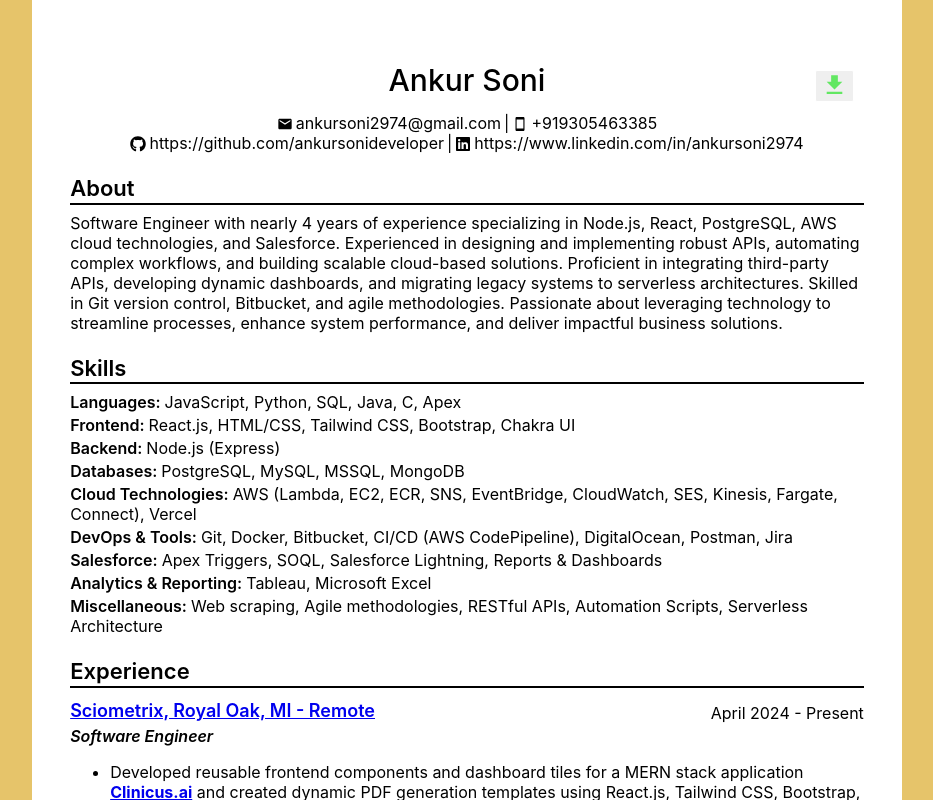
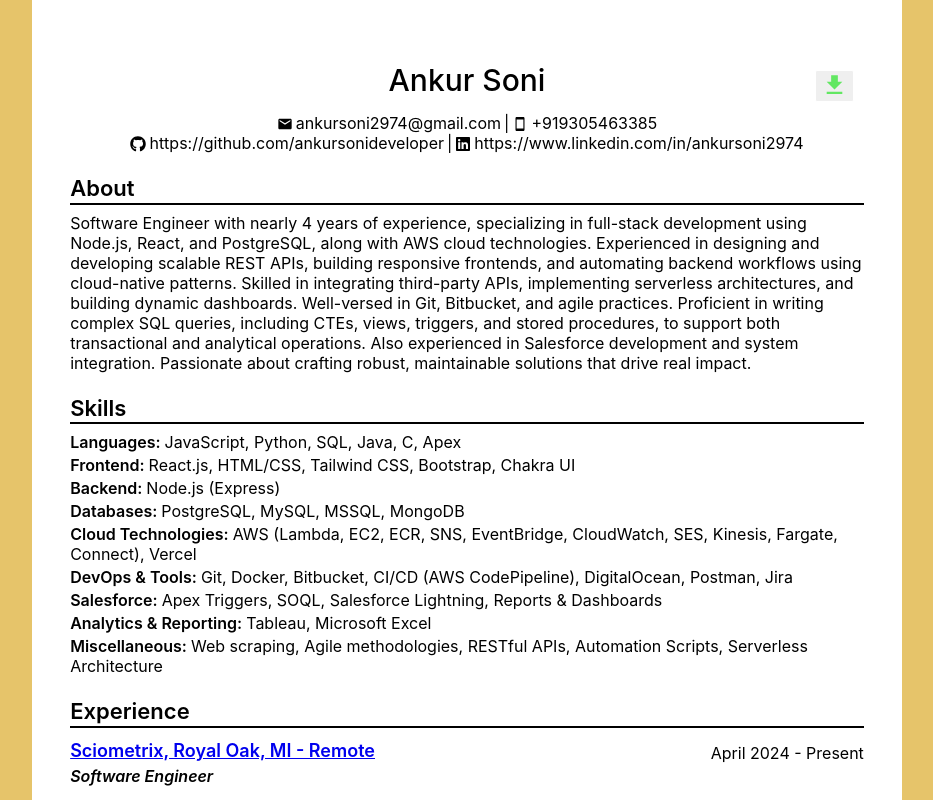
Before and after one commit to ankursonideveloper/resume, a React (Create React App) app in the folder resume/: page / in a window 1280 px wide. Shown: the top 800 px of the page, without its empty margins (173-1106 px from the left). Built offline with nearby package versions, Linux system fonts and the light colour scheme.

Commit message:
updated About

```diff
--- a/resume/src/Information/Information.js
+++ b/resume/src/Information/Information.js
@@ -7,7 +7,7 @@
   downloadLink: "https://drive.google.com/uc?export=download&id=1_kfakWmd0wMseHvVoZNcRtSl3G_j_RAk",
   about: {
     summary:
-      "Software Engineer with nearly 4 years of experience specializing in Node.js, React, PostgreSQL, AWS cloud technologies, and Salesforce. Experienced in designing and implementing robust APIs, automating complex workflows, and building scalable cloud-based solutions. Proficient in integrating third-party APIs, developing dynamic dashboards, and migrating legacy systems to serverless architectures. Skilled in Git version control, Bitbucket, and agile methodologies. Passionate about leveraging technology to streamline processes, enhance system performance, and deliver impactful business solutions.",
+      "Software Engineer with nearly 4 years of experience, specializing in full-stack development using Node.js, React, and PostgreSQL, along with AWS cloud technologies. Experienced in designing and developing scalable REST APIs, building responsive frontends, and automating backend workflows using cloud-native patterns. Skilled in integrating third-party APIs, implementing serverless architectures, and building dynamic dashboards. Well-versed in Git, Bitbucket, and agile practices. Proficient in writing complex SQL queries, including CTEs, views, triggers, and stored procedures, to support both transactional and analytical operations. Also experienced in Salesforce development and system integration. Passionate about crafting robust, maintainable solutions that drive real impact.",
   },
   email: { emailId: "ankursoni2974@gmail.com", emailIcon: <MdEmail /> },
   phone: { phoneNumber: "+919305463385", phoneIcon: <IoMdPhonePortrait /> },
```
